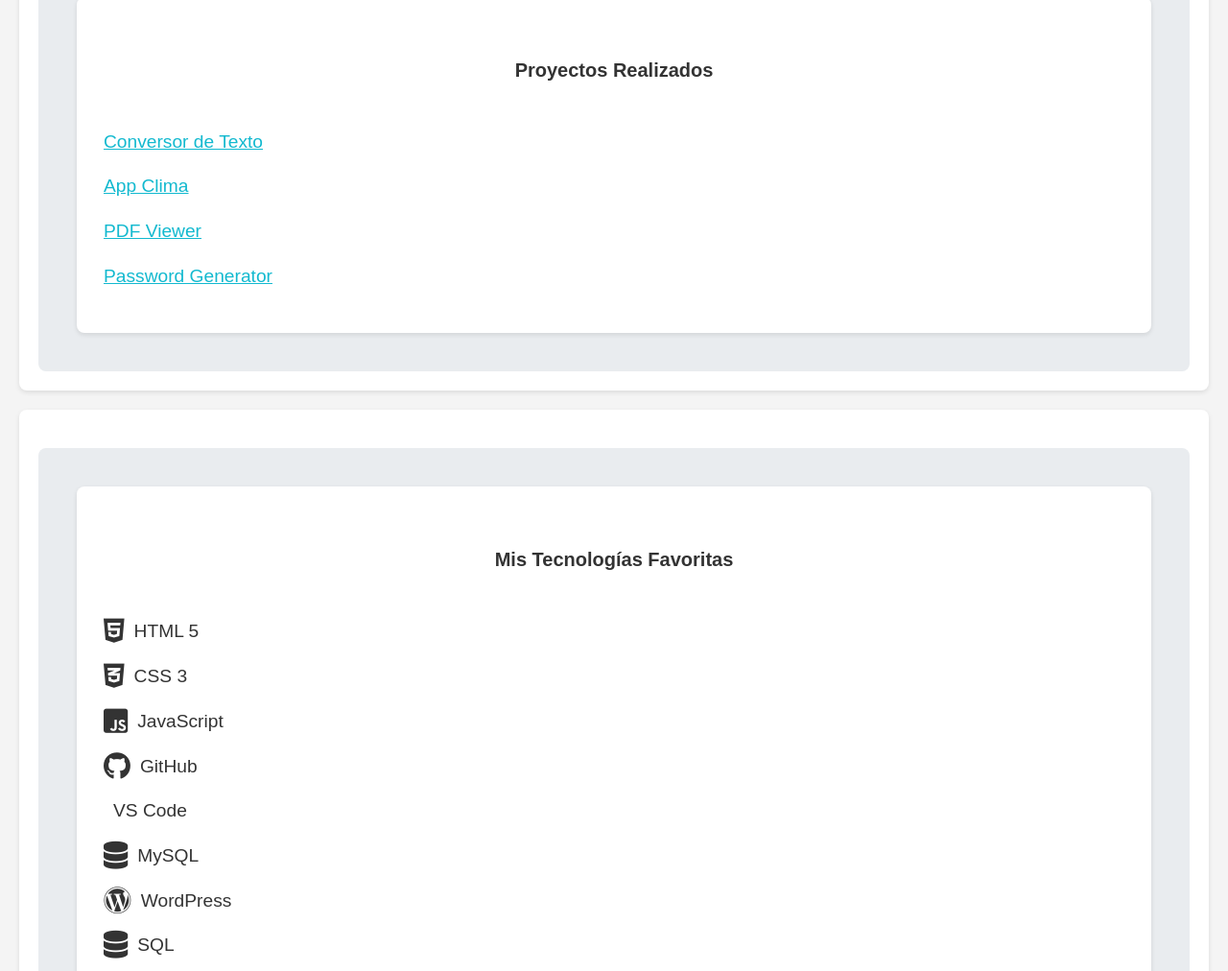
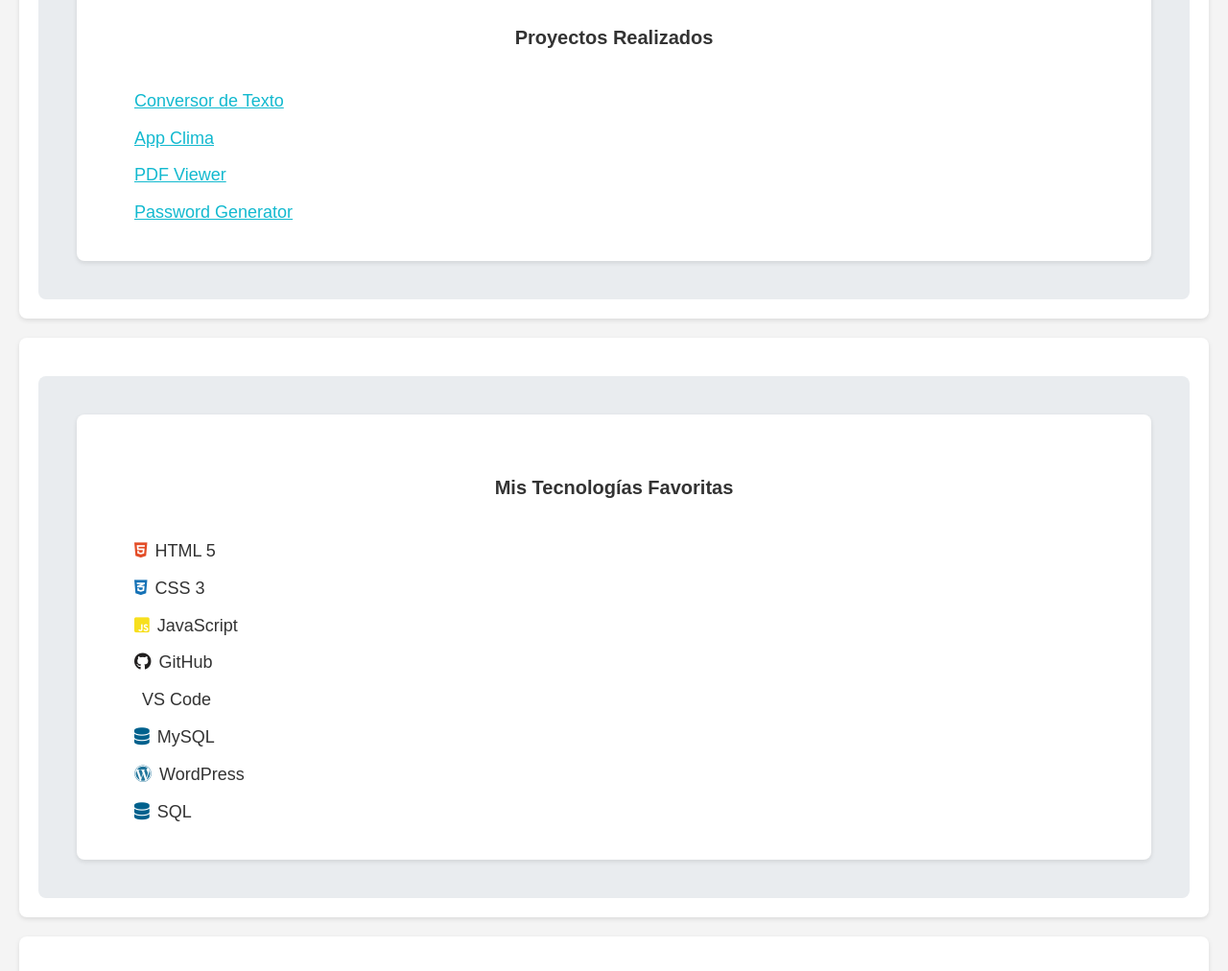
Before and after one commit to almariok21/Static-and-simple-portfolio., a plain HTML site: page index.html in a window 1280 px wide. Shown: the part 996-2008 px from the top of the page at 96% size. Drawn offline with Linux system fonts and the light colour scheme.

Commit message:
Update styles.css
add colors icons lenguajes

```diff
--- a/css/styles.css
+++ b/css/styles.css
@@ -61,21 +61,49 @@ article {
 
 ul {
     list-style-type: none;
-    padding: 0;
-
 }
 
-li {
-    font-size: 1.2em;
-    padding: 8px;
-    display: flex;
-    align-items: center;
+ul li {
+    font-size: 18px;
+    margin: 10px 0;
 }
 
-li i {
-    margin-right: 10px;
-    font-size: 1.5em;
+ul li i {
+    margin-right: 8px;
 }
+
+ul li .fa-html5 {
+    color: #e34c26;
+}
+
+ul li .fa-css3-alt {
+    color: #1572b6;
+}
+
+ul li .fa-js-square {
+    color: #f7df1e;
+}
+
+ul li .fa-github {
+    color: #211F1F;
+}
+
+ul li .fa-visual-studio-code {
+    color: #0066b8;
+}
+
+ul li .fa-database {
+    color: #00758f;
+}
+
+ul li .fa-wordpress {
+    color: #21759b;
+}
+
+ul li .fa-database {
+    color: #00618d;
+}
+
 
 a {
     color: #12b9cf;
```
